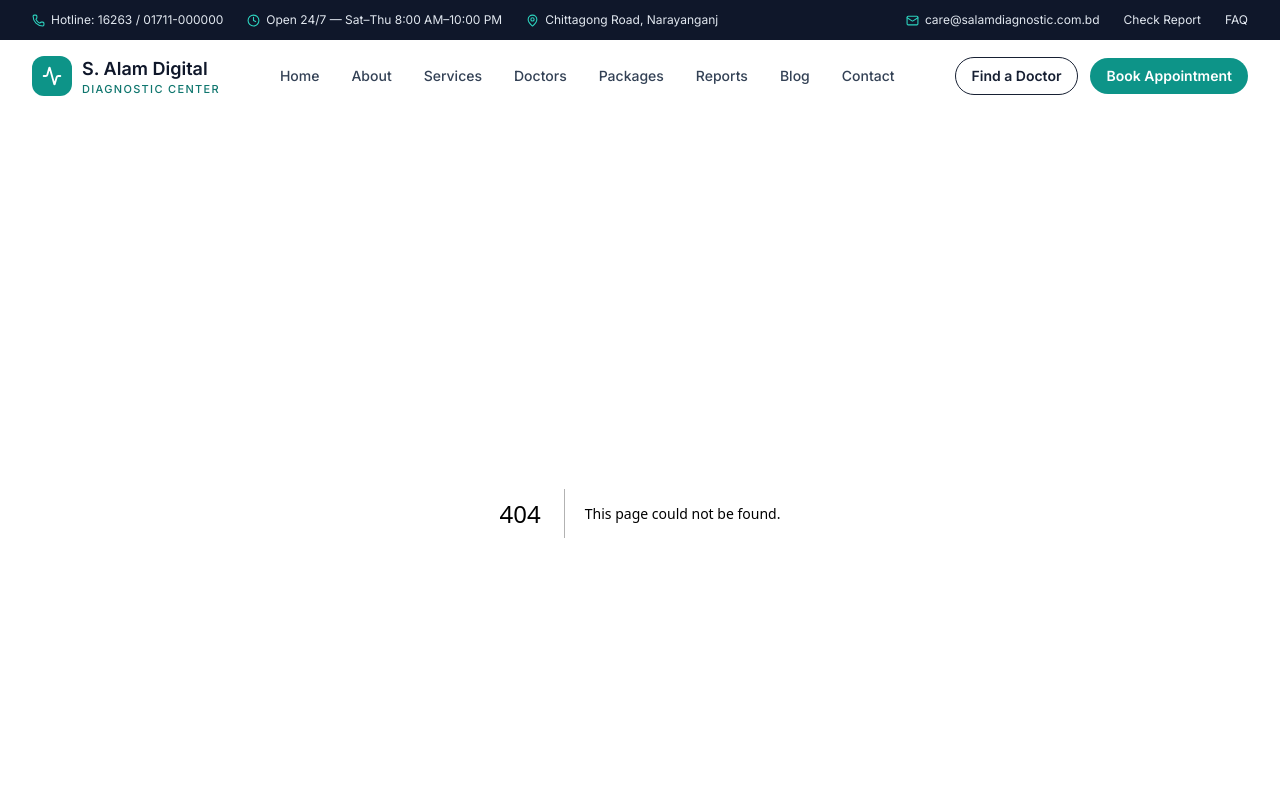
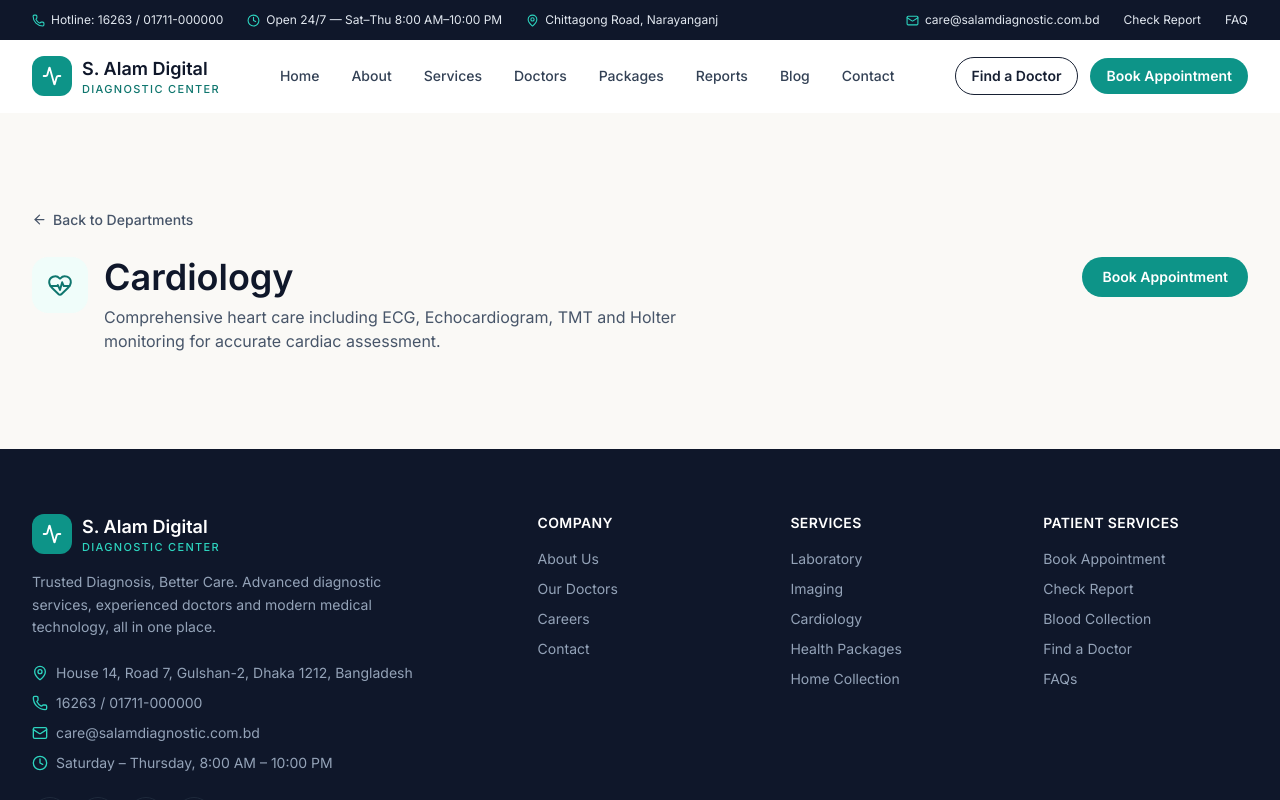
Before and after one commit to Mostofa-zaman/Diognostic, a Next.js app: page /departments/cardiology in a window 1280 px wide. Before the commit this address had no page. Shown: the top 800 px of the page. Built offline with nearby package versions, Linux system fonts and the light colour scheme.

Commit message:
feat(departments/[slug]/page.jsx): add department details with icon, description and appointment booking

```diff
--- /dev/null
+++ b/src/app/(pages)/departments/[slug]/page.jsx
@@ -0,0 +1,51 @@
+import Link from "next/link";
+import { ArrowLeft } from "lucide-react";
+import { notFound } from "next/navigation";
+
+import { departments } from "@/data/departments";
+import Icon from "@/components/common/IconProvider";
+import Button from "@/components/common/Button";
+
+export default async function DepartmentDetailsPage({ params }) {
+  const { slug } = await params;
+
+  const department = departments.find((d) => d.slug === slug);
+
+  if (!department) {
+    notFound();
+  }
+
+  return (
+    <section className="section-py">
+      <div className="container-xl">
+        <Link
+          href="/departments"
+          className="focus-ring inline-flex items-center gap-1.5 text-sm font-medium text-navy-500 hover:text-teal-700"
+        >
+          <ArrowLeft size={15} />
+          Back to Departments
+        </Link>
+
+        <div className="mt-6 flex flex-wrap items-start justify-between gap-6">
+          <div className="flex items-start gap-4">
+            <span className="flex h-14 w-14 shrink-0 items-center justify-center rounded-2xl bg-teal-50 text-teal-700">
+              <Icon name={department.icon} size={26} />
+            </span>
+
+            <div>
+              <h1 className="font-display text-3xl font-semibold text-navy-900 md:text-4xl">
+                {department.name}
+              </h1>
+
+              <p className="mt-2 max-w-xl text-navy-500">
+                {department.description}
+              </p>
+            </div>
+          </div>
+
+          <Button href="/appointment">Book Appointment</Button>
+        </div>
+      </div>
+    </section>
+  );
+}
```
